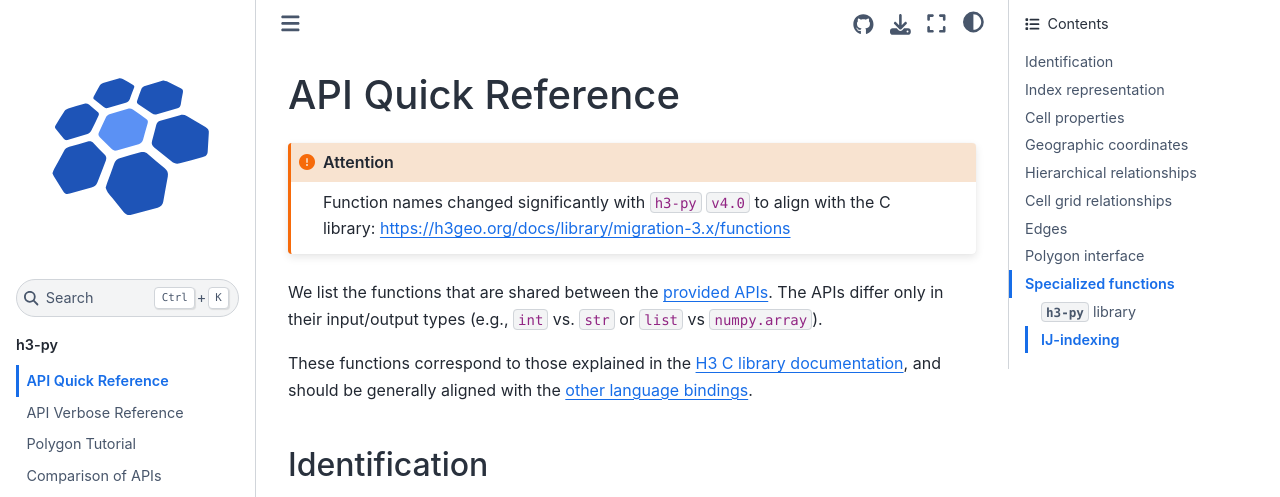
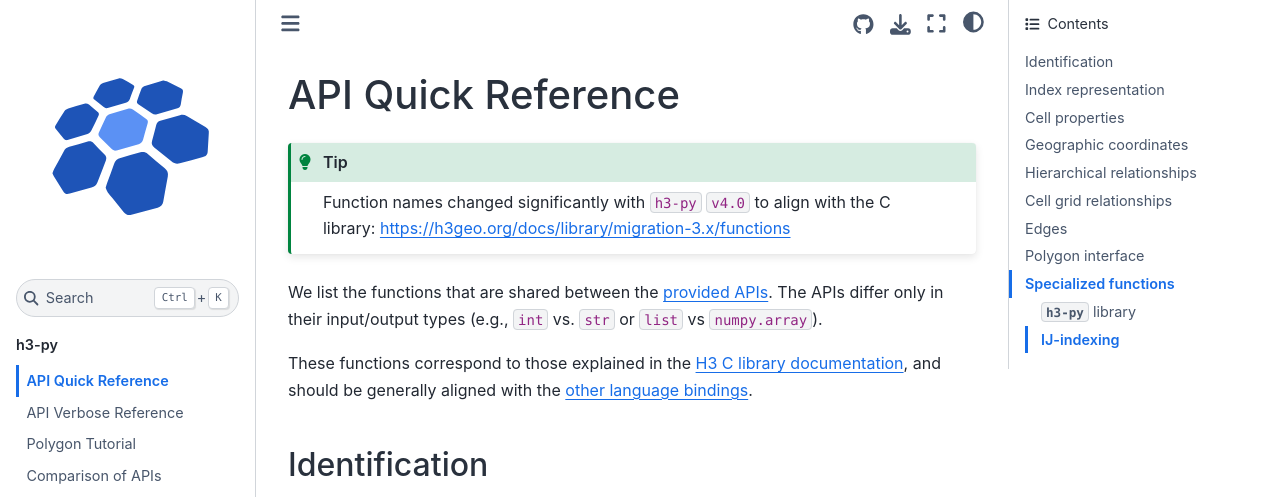
Before and after one commit to uber/h3-py, a Jupyter Book: the page built from docs/api_quick.md, in a window 1280 px wide and 900 px high, cut to the strip 0-497 px from the top of the window. Built offline with Jupyter Book 1.0.4 settings and Sphinx 7.4.7 and the Sphinx Book theme 1.1.4, drawn with Linux system fonts in a browser that asks for light colours.

Commit message:
green is a friendlier color

````diff
--- a/docs/api_quick.md
+++ b/docs/api_quick.md
@@ -1,6 +1,6 @@
 # API Quick Reference
 
-```{attention}
+```{tip}
 Function names changed significantly with `h3-py` `v4.0` to align with the C library: https://h3geo.org/docs/library/migration-3.x/functions
 ```
 
@@ -116,7 +116,7 @@ The objects and functions also compatible with the popular [``__geo_interface__`
 
 See the [polygon tutorial](./polygon_tutorial.ipynb) for a walkthrough.
 
-```{warning}
+```{tip}
 As with other `h3-py` functions, the polygon interface expects coordinate pairs in **lat/lng** order.
 Note that this is reversed from [``__geo_interface__``](https://gist.github.com/sgillies/2217756) objects, which are given in **lng/lat** order.
 ```
````
